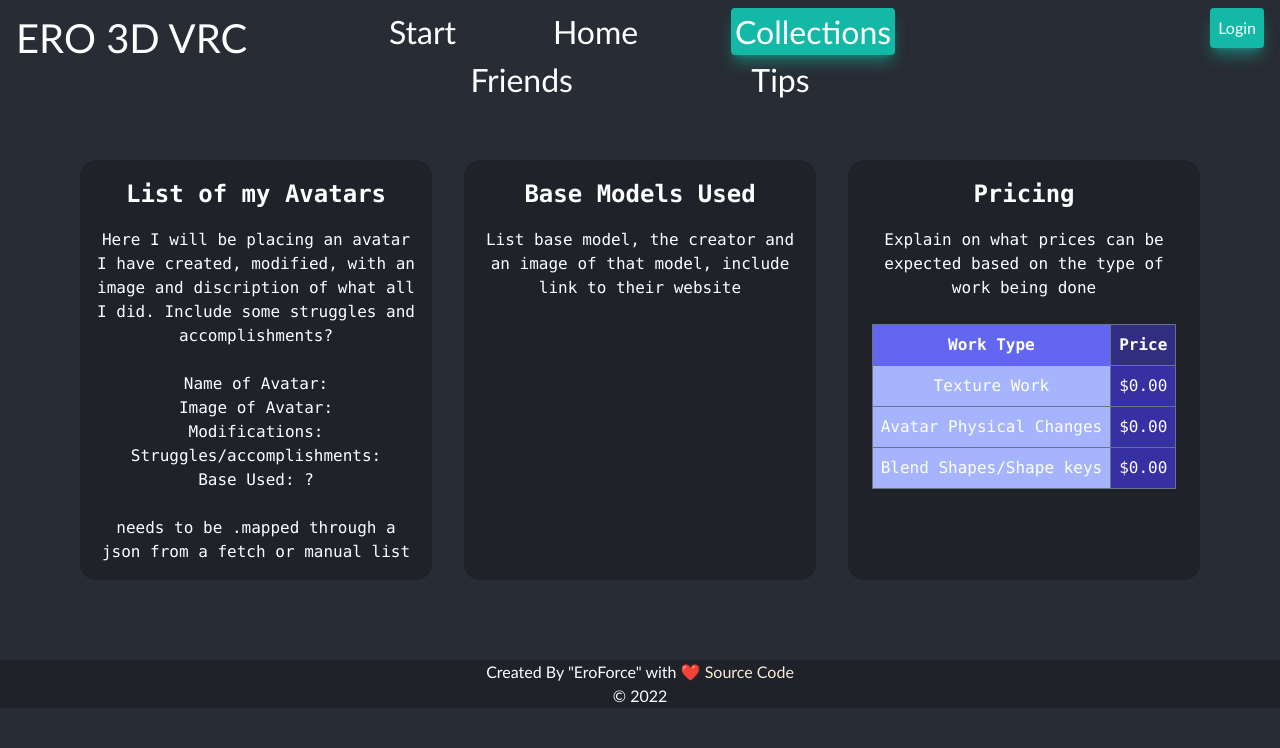
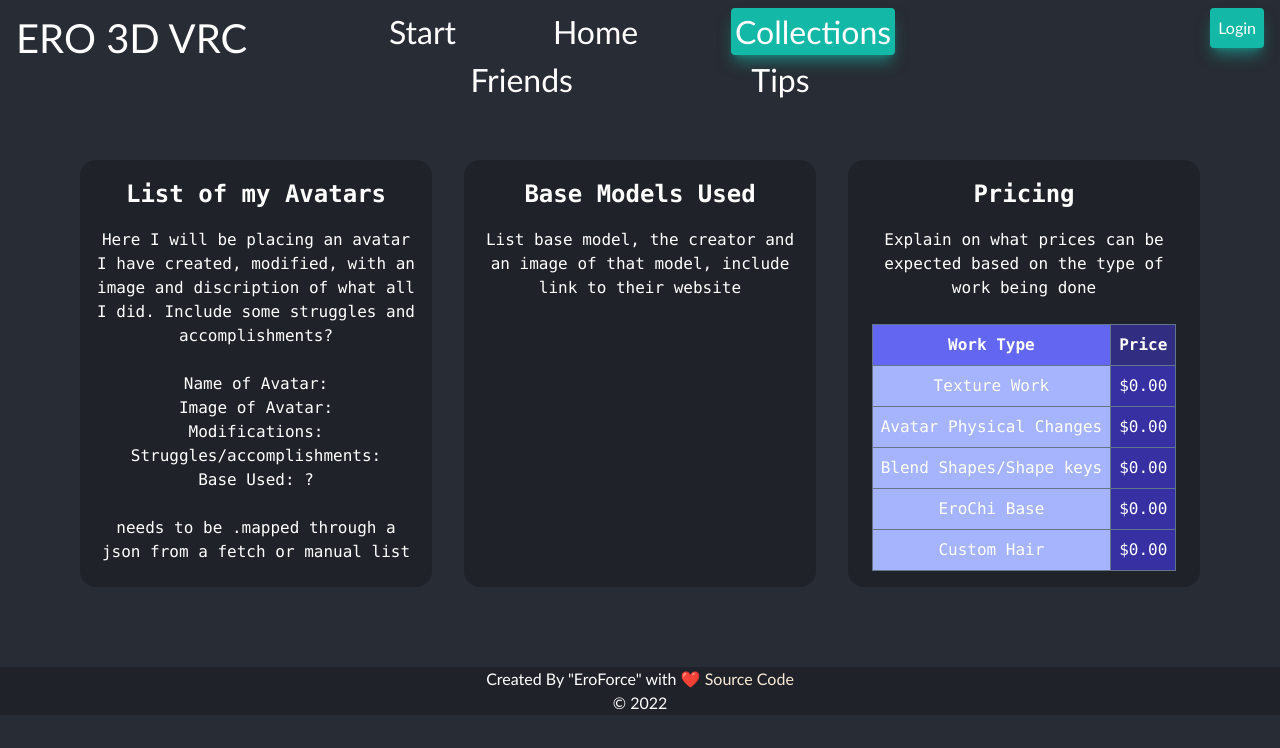
Before and after one commit to ajlineb/Ero3D-VRC, a React (Create React App) app in the folder client/: page /ero3d-vrc/collections in a window 1280 px wide. Shown: the top 748 px of the page. Built offline with nearby package versions, Linux system fonts and the light colour scheme.

Commit message:
added a few more js files for future items and created a landing page

```diff
--- a/client/src/Pages/Collections.js
+++ b/client/src/Pages/Collections.js
@@ -69,6 +69,18 @@ export default function Collections() {
                 </td>
                 <td class="border border-slate-500 bg-indigo-800 p-1">$0.00</td>
               </tr>
+              <tr>
+                <td class="border border-slate-500 bg-indigo-300 p-2">
+                  EroChi Base
+                </td>
+                <td class="border border-slate-500 bg-indigo-800 p-1">$0.00</td>
+              </tr>
+              <tr>
+                <td class="border border-slate-500 bg-indigo-300 p-2">
+                  Custom Hair
+                </td>
+                <td class="border border-slate-500 bg-indigo-800 p-1">$0.00</td>
+              </tr>
             </tbody>
           </table>
         </div>
--- a/client/src/Pages/Start.js
+++ b/client/src/Pages/Start.js
@@ -7,20 +7,15 @@ export default function Start() {
   //to add gutters you will need gap-x for the gutter amounts
 
   return (
-    <div className="content grid grid-cols-1 lg:grid-cols-3 gap-4 lg:gap-8 font-mono">
-      <div className="leftInfo container">
-        <h2 className="subtitle">Blender Tips</h2>
-        <p>helpful Blender tips</p>
-        <p>helpful Blender tips</p>
-        <p>helpful Blender tips</p>
-      </div>
+    <div className="content grid grid-cols-1 lg:grid-cols-1 gap-4 lg:gap-8 font-mono">
       <div className="centerInfo container">
-        <h2 className="subtitle">Unity Tips</h2>
-        <p>Helpful unity tips</p>
-      </div>
-      <div className="rightInfo container">
-        <h2 className="subtitle">General Tips</h2>
-        <p>helpful Blender general tips</p>
+        <h2 className="subtitle">Welcome!</h2>
+        <p>Thanks for dropping by!</p> <br />
+        <p>
+          I hope you will find helpful tips and information around avatar
+          creation here. If you would like to get in touch about an avatar idea
+          or edits to your current model let me know!
+        </p>
       </div>
     </div>
   );
--- /dev/null
+++ b/client/src/components/BaseModelCP.js
@@ -0,0 +1 @@
+//basemodel component
--- /dev/null
+++ b/client/src/utils/basemodels.js
@@ -0,0 +1 @@
+//json of basemodels used
```
